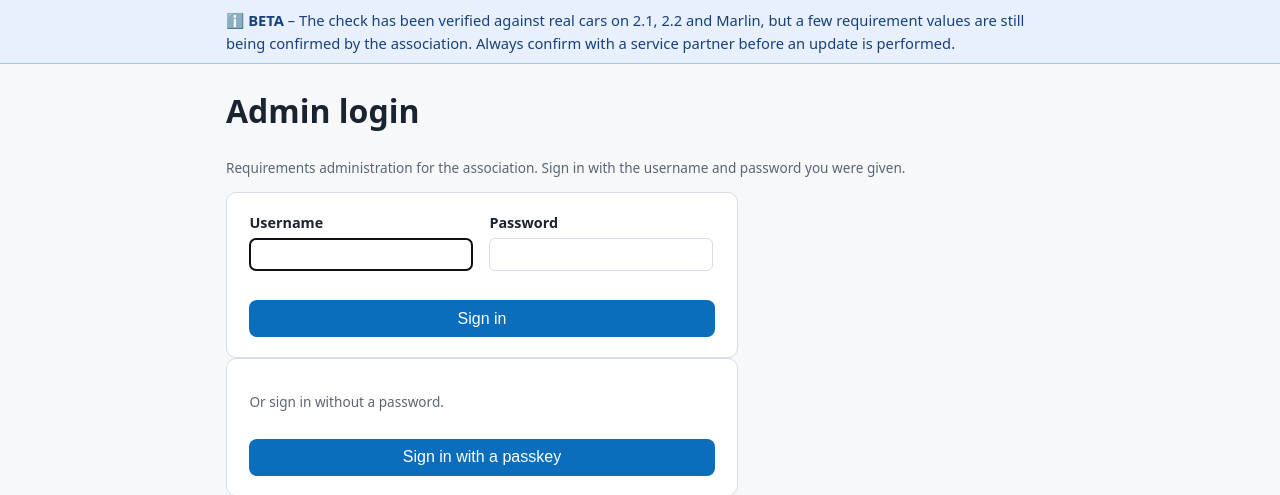
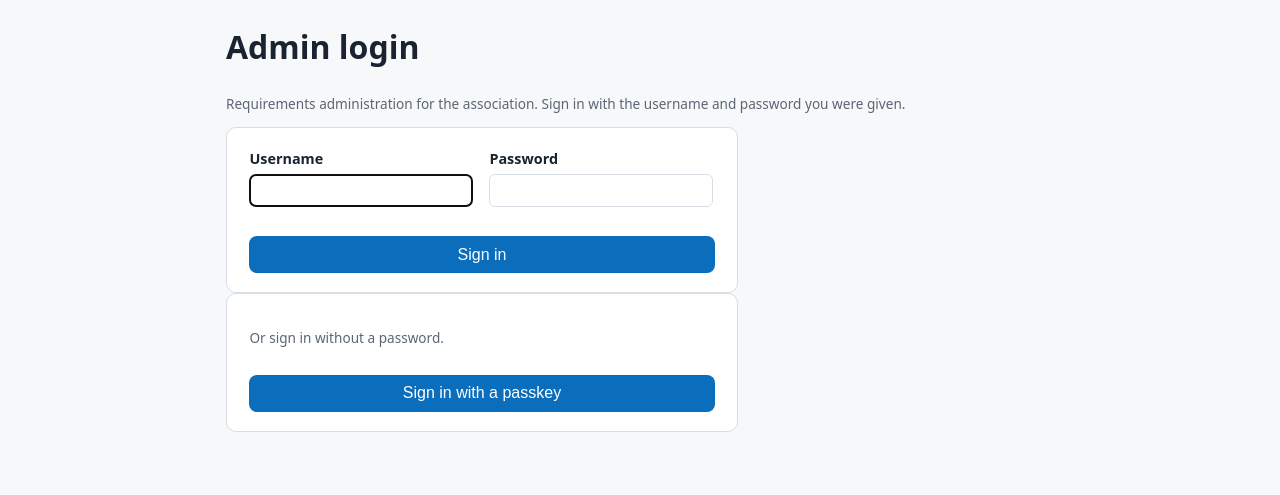
Before and after one commit to terjefl/marlin-check, a FastAPI app: page /admin/login?next=/admin/fleet in a window 1280 px wide. Shown: the part 45-540 px from the top of the page. Run offline with FastAPI, Linux system fonts and the light colour scheme; the visitor is signed in with stand-in values (Sample User, id 1).

Commit message:
Out of BETA: banner removed from the web pages and the PDF; texts dropped in 7 languages
Co-Authored-By: Claude Fable 5.1 <noreply@anthropic.com>

```diff
--- a/app/locales/da.json
+++ b/app/locales/da.json
@@ -60,8 +60,6 @@
   "privacy_title": "Privatliv",
   "privacy_text": "Denne portal drives af frivillige for medlemmer af Fisker Owners Association. Når du uploader en rapport, analyseres den på vores server, og resultatet vises for dig. For at bruge tjenesten skal du acceptere, at rapportfilen, dit VIN, softwareversionerne for alle styreenheder, landet du uploadede fra (fra Cloudflare) og tidspunktet gemmes i foreningens køretøjsregister. Registret bruges til aggregeret statistik (antal biler per softwarestatus, versionsfordeling per modul) og til at hjælpe foreningen med at planlægge opdateringer; den offentlige statistikside viser aldrig enkelte VIN. Hele registret, inklusive VIN, er kun tilgængeligt for foreningens administratorer. Ingen data deles med tredjeparter, og der bruges ingen sporingscookies (kun en cookie, der husker dit sprogvalg). Kontakt foreningen for at få dine data slettet; administratorerne kan slette alt, der er gemt om et VIN. Uafhængigt af registret tælles hver upload også i en anonym brugsstatistik for administratorerne: land, sprog, udfald og en dagligt skiftende hash til at tælle unikke brugere. Den tælling er ikke koblet til registerposten og indeholder hverken VIN, rapport eller IP-adresse. Resultatsiden giver også et fast link med en tilfældig nøgle, som altid viser bilens seneste rapport; linket vises kun for den, der uploadede, og alle, der har det, kan se rapporten.",
   "footer_disclaimer": "Frivilligt værktøj – ikke tilknyttet Fisker Inc. Opdateringer udføres af en servicepartner. Afklar resultatet med din servicepartner, før bilen opdateres.",
-  "alpha_title": "BETA",
-  "alpha_text": "Tjekket er verificeret mod ægte biler på 2.1, 2.2 og Marlin, men enkelte kravværdier bekræftes stadig af foreningen. Afklar altid med en servicepartner, før en opdatering udføres.",
   "front_requirements_title": "Hvilke krav tjekkes? – Status for 2.1 og 2.2 samt krav før Marlin-opdateringen",
   "front_requirements_intro": "Tabellen viser, hvilken laveste softwareversion hvert modul skal have, for at bilen tæller som opdateret til 2.0, 2.1 eller 2.2, samt hvilken laveste version der kræves til en direkte opdatering til Marlin ({profile}). Kravversion: {version}.",
   "table_codes": "ECU-koder",
--- a/app/locales/en.json
+++ b/app/locales/en.json
@@ -60,8 +60,6 @@
   "privacy_title": "Privacy",
   "privacy_text": "This portal is run by volunteers for members of the Fisker Owners Association. When you upload a report it is analyzed on our server and the result is shown to you. To use the service you must accept that the report file, your VIN, the software versions of every control module, the country you uploaded from (from Cloudflare) and the upload time are stored in the association's vehicle register. The register is used to build aggregated statistics (number of cars per software status, version distribution per module) and to help the association plan updates; the public statistics page never shows individual VINs. The full register, including VINs, is available only to the association's administrators. No data is shared with third parties and no tracking cookies are used (only a cookie remembering your language choice). To have your data removed, contact the association; administrators can delete every record for a VIN. Separately from the register, each upload is also counted in an anonymous usage statistic for the administrators: country, language, outcome and a daily-changing hash for counting unique users. That count is not linked to the register entry and contains no VIN, no report and no IP address. The result page also gives a permanent link with a random key that always shows the car's latest report; the link is shown only to whoever uploaded, and anyone who has it can see the report.",
   "footer_disclaimer": "Community tool – not affiliated with Fisker Inc. Updates are carried out by a service partner. Confirm the result with your service partner before the car is updated.",
-  "alpha_title": "BETA",
-  "alpha_text": "The check has been verified against real cars on 2.1, 2.2 and Marlin, but a few requirement values are still being confirmed by the association. Always confirm with a service partner before an update is performed.",
   "front_requirements_title": "Which requirements are checked? – Status for 2.1 and 2.2, and requirements before the Marlin update",
   "front_requirements_intro": "The table shows the lowest software version each module must have for the car to count as updated to 2.0, 2.1 or 2.2, and the lowest version required for a direct update to Marlin ({profile}). Requirements version: {version}.",
   "table_codes": "ECU codes",
--- a/app/locales/nb.json
+++ b/app/locales/nb.json
@@ -60,8 +60,6 @@
   "privacy_title": "Personvern",
   "privacy_text": "Denne portalen drives av frivillige for medlemmer av Fisker Owners Association. Når du laster opp en rapport, analyseres den på serveren vår og resultatet vises for deg. For å bruke tjenesten må du akseptere at rapportfilen, VIN, programvareversjonene til alle styreenhetene, landet du lastet opp fra (fra Cloudflare) og tidspunktet lagres i foreningens kjøretøyregister. Registeret brukes til aggregert statistikk (antall biler per programvarestatus, versjonsfordeling per modul) og til å hjelpe foreningen med å planlegge oppdateringer; den offentlige statistikksiden viser aldri enkelt-VIN. Hele registeret, inkludert VIN, er kun tilgjengelig for foreningens administratorer. Ingen data deles med tredjeparter, og ingen sporingskapsler brukes (kun en kapsel som husker språkvalget ditt). Kontakt foreningen for å få dataene dine slettet; administratorene kan slette alt som er lagret om et VIN. Uavhengig av registeret telles hver opplasting også i en anonym bruksstatistikk for administratorene: land, språk, utfall og en daglig skiftende hash for å telle unike brukere. Denne tellingen er ikke koblet til registeroppføringen og inneholder verken VIN, rapport eller IP-adresse. Resultatsiden gir også en fast lenke med tilfeldig nøkkel som alltid viser bilens siste rapport; lenken vises bare til den som lastet opp, og alle som har den kan se rapporten.",
   "footer_disclaimer": "Frivillig verktøy – ikke tilknyttet Fisker Inc. Oppdateringer utføres av en servicepartner. Avklar resultatet med servicepartneren før bilen oppdateres.",
-  "alpha_title": "BETA",
-  "alpha_text": "Sjekken er verifisert mot ekte biler på 2.1, 2.2 og Marlin, men enkelte kravverdier bekreftes fortsatt av foreningen. Avklar alltid med en servicepartner før en oppdatering utføres.",
   "front_requirements_title": "Hvilke krav sjekkes? – Status for 2.1 og 2.2, og krav før Marlin-oppdateringen",
   "front_requirements_intro": "Tabellen viser hvilken laveste programvareversjon hver modul må ha for at bilen skal regnes som oppdatert til 2.0, 2.1 eller 2.2, og hvilken laveste versjon som kreves for en direkte oppdatering til Marlin ({profile}). Kravversjon: {version}.",
   "table_codes": "ECU-koder",
--- a/app/locales/sv.json
+++ b/app/locales/sv.json
@@ -60,8 +60,6 @@
   "privacy_title": "Integritet",
   "privacy_text": "Den här portalen drivs av frivilliga för medlemmar i Fisker Owners Association. När du laddar upp en rapport analyseras den på vår server och resultatet visas för dig. För att använda tjänsten måste du acceptera att rapportfilen, ditt VIN, programvaruversionerna för alla styrenheter, landet du laddade upp från (från Cloudflare) och tidpunkten lagras i föreningens fordonsregister. Registret används för aggregerad statistik (antal bilar per programvarustatus, versionsfördelning per modul) och för att hjälpa föreningen planera uppdateringar; den offentliga statistiksidan visar aldrig enskilda VIN. Hela registret, inklusive VIN, är endast tillgängligt för föreningens administratörer. Inga data delas med tredje part och inga spårningskakor används (endast en kaka som kommer ihåg ditt språkval). Kontakta föreningen för att få dina data raderade; administratörerna kan radera allt som lagrats om ett VIN. Oberoende av registret räknas varje uppladdning också i en anonym användningsstatistik för administratörerna: land, språk, utfall och en dagligen skiftande hash för att räkna unika användare. Den räkningen är inte kopplad till registerposten och innehåller varken VIN, rapport eller IP-adress. Resultatsidan ger också en fast länk med slumpmässig nyckel som alltid visar bilens senaste rapport; länken visas bara för den som laddade upp, och alla som har den kan se rapporten.",
   "footer_disclaimer": "Ideellt verktyg – inte kopplat till Fisker Inc. Uppdateringar utförs av en servicepartner. Stäm av resultatet med din servicepartner innan bilen uppdateras.",
-  "alpha_title": "BETA",
-  "alpha_text": "Kontrollen är verifierad mot riktiga bilar på 2.1, 2.2 och Marlin, men vissa kravvärden bekräftas fortfarande av föreningen. Stäm alltid av med en servicepartner innan en uppdatering utförs.",
   "front_requirements_title": "Vilka krav kontrolleras? – Status för 2.1 och 2.2 samt krav inför Marlin-uppdateringen",
   "front_requirements_intro": "Tabellen visar vilken lägsta programvaruversion varje modul måste ha för att bilen ska räknas som uppdaterad till 2.0, 2.1 eller 2.2 samt vilken lägsta version som krävs för en direkt uppdatering till Marlin ({profile}). Kravversion: {version}.",
   "table_codes": "ECU-koder",
--- a/app/static/style.css
+++ b/app/static/style.css
@@ -29,7 +29,6 @@ nav { display: flex; gap: 0.9rem; flex: 1; }
 nav a { color: #ffffffd9; text-decoration: none; }
 nav a:hover { color: #fff; text-decoration: underline; }
 .langpicker select { border-radius: 6px; border: none; padding: 0.25rem 0.4rem; }
-.stagebar { background: #e8f0fe; border-bottom: 1px solid #a9c4f5; color: #17407a; padding: 0.55rem 0; font-size: 0.92rem; }
 main { flex: 1; padding: 1.5rem 1rem 3rem; }
 footer { background: var(--surface); border-top: 1px solid var(--border); color: var(--muted); font-size: 0.85rem; padding: 0.8rem 0; }
 .footerwrap { display: flex; align-items: flex-start; gap: 1rem; }
--- a/app/templates/base.html
+++ b/app/templates/base.html
@@ -27,9 +27,6 @@
     </form>
   </div>
 </header>
-<div class="stagebar">
-  <div class="wrap">ℹ️ <strong>{{ t('alpha_title') }}</strong> – {{ t('alpha_text') }}</div>
-</div>
 <main class="wrap {% block main_class %}{% endblock %}">
   {% block content %}{% endblock %}
 </main>
--- a/app/templates/pdf.html
+++ b/app/templates/pdf.html
@@ -42,9 +42,6 @@
 </head>
 <body>
   <div class="brandline">{{ t('site_title') }} – {{ generated_at }}</div>
-  <div style="background: #e8f0fe; border: 1pt solid #1a73e8; border-radius: 6pt; padding: 8pt; margin-bottom: 10pt; font-size: 9pt;">
-    ℹ️ <strong>{{ t('alpha_title') }}</strong> – {{ t('alpha_text') }}
-  </div>
   {% include "_result_body.html" %}
   <footer>{{ t('footer_disclaimer') }}</footer>
 </body>
```
Also changed, not shown: app/locales/de.json (+0 -2 lines), app/locales/es.json (+0 -2 lines), app/locales/fr.json (+0 -2 lines), README.md.
